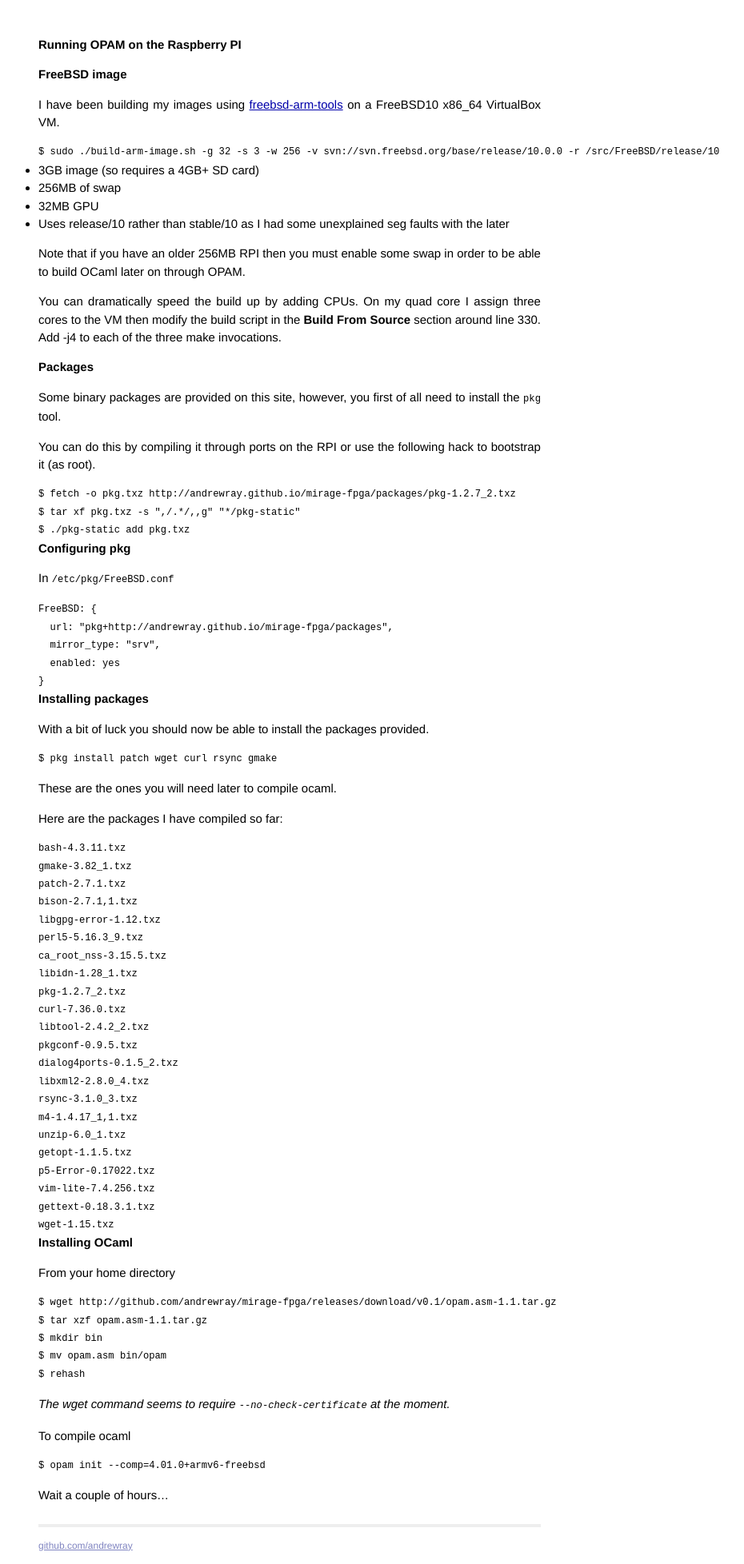
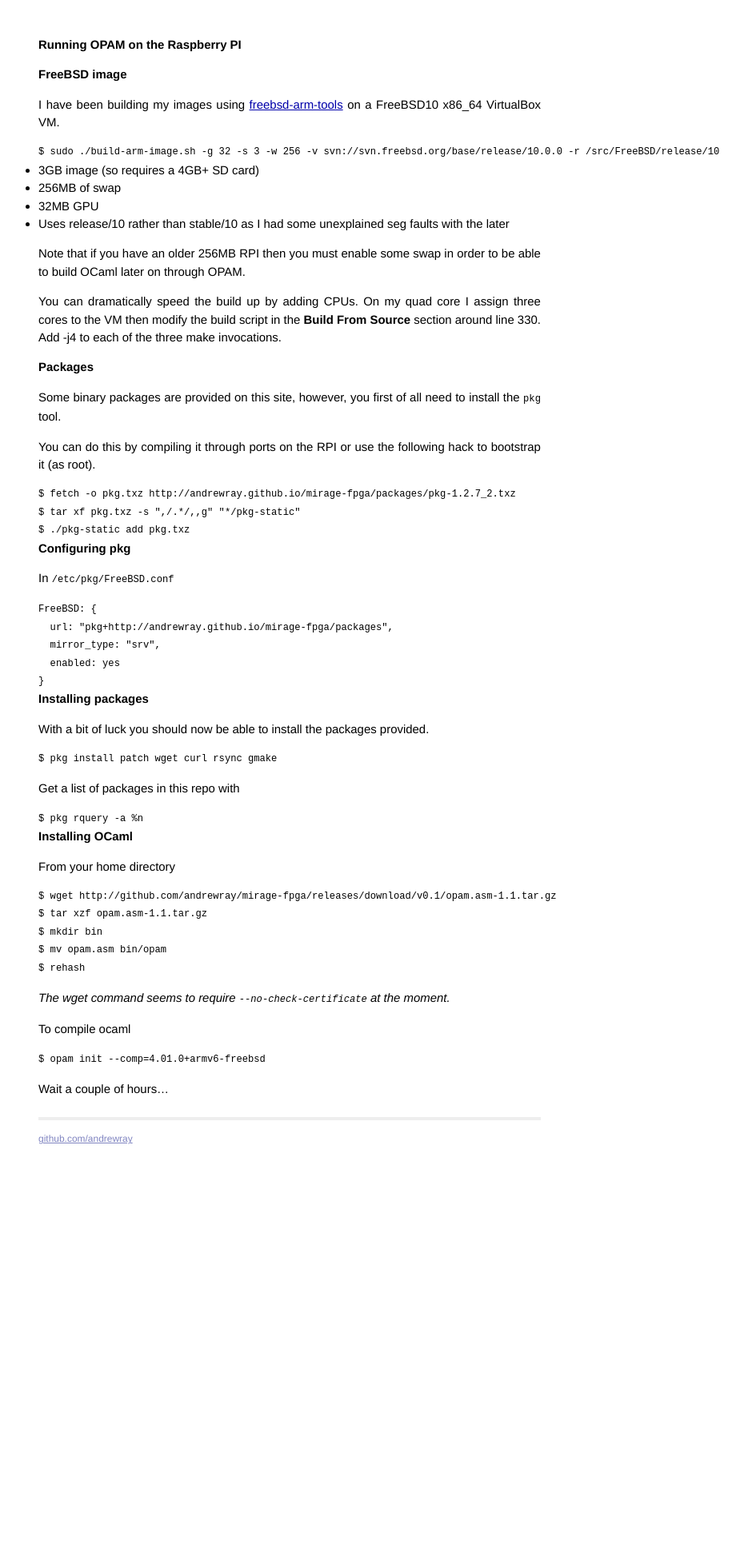
Before and after one commit to andrewray/mirage-fpga, a Jekyll site: the page built from index.md, in a window 1280 px wide. Shown: the whole page at 80% size, without its empty margins (278-1208 px from the left). Built offline with Jekyll 4.4.1, drawn with Linux system fonts in a browser that asks for light colours; after the commit the page ends 1448 px from its top, so only the background shows below that.

Commit message:
remove package list, add command to list it instead

```diff
--- a/index.md
+++ b/index.md
@@ -60,33 +60,10 @@
 $ pkg install patch wget curl rsync gmake
 ~~~
 
-These are the ones you will need later to compile ocaml.
-
-Here are the packages I have compiled so far:
+Get a list of packages in this repo with
 
 ~~~
-bash-4.3.11.txz
-gmake-3.82_1.txz
-patch-2.7.1.txz
-bison-2.7.1,1.txz
-libgpg-error-1.12.txz
-perl5-5.16.3_9.txz
-ca_root_nss-3.15.5.txz
-libidn-1.28_1.txz
-pkg-1.2.7_2.txz
-curl-7.36.0.txz
-libtool-2.4.2_2.txz
-pkgconf-0.9.5.txz
-dialog4ports-0.1.5_2.txz
-libxml2-2.8.0_4.txz
-rsync-3.1.0_3.txz
-m4-1.4.17_1,1.txz
-unzip-6.0_1.txz
-getopt-1.1.5.txz
-p5-Error-0.17022.txz
-vim-lite-7.4.256.txz
-gettext-0.18.3.1.txz
-wget-1.15.txz
+$ pkg rquery -a %n
 ~~~
 
 ## Installing OCaml
```
